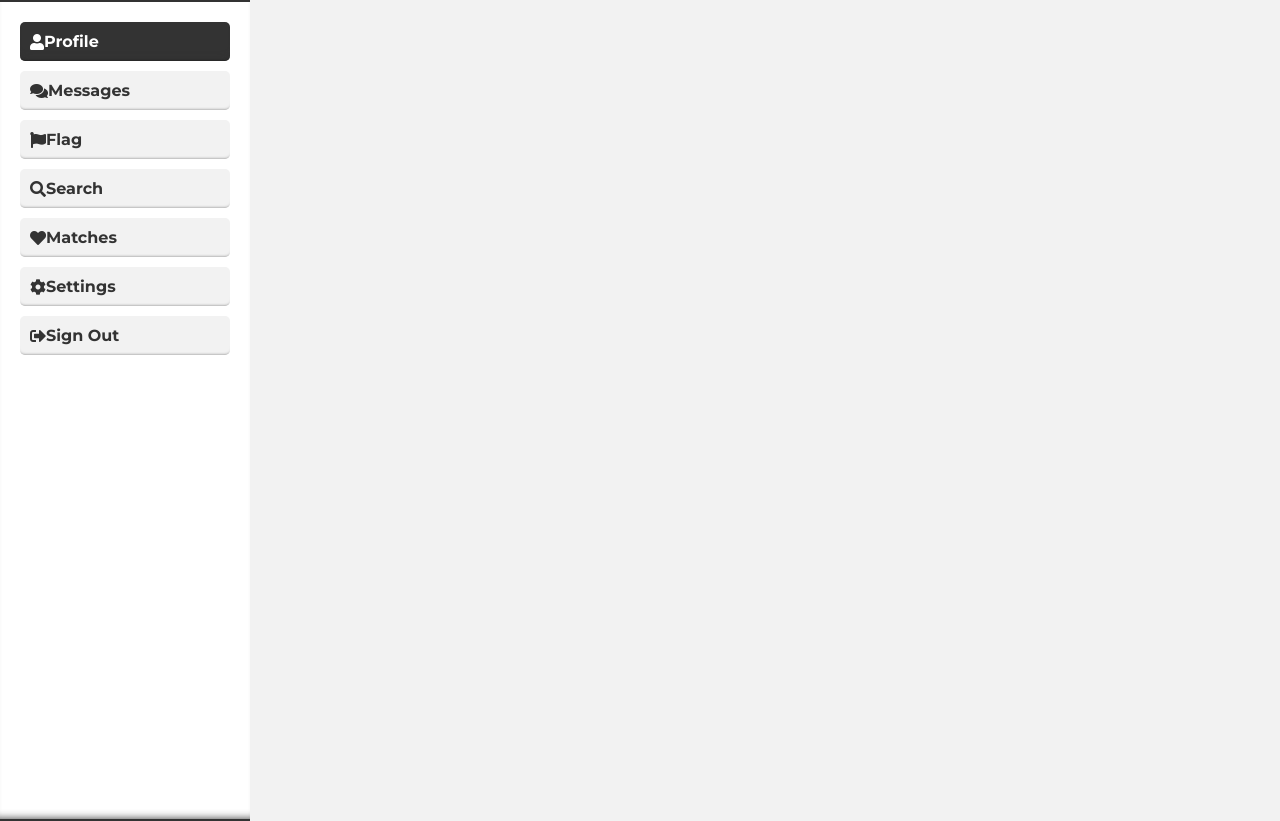
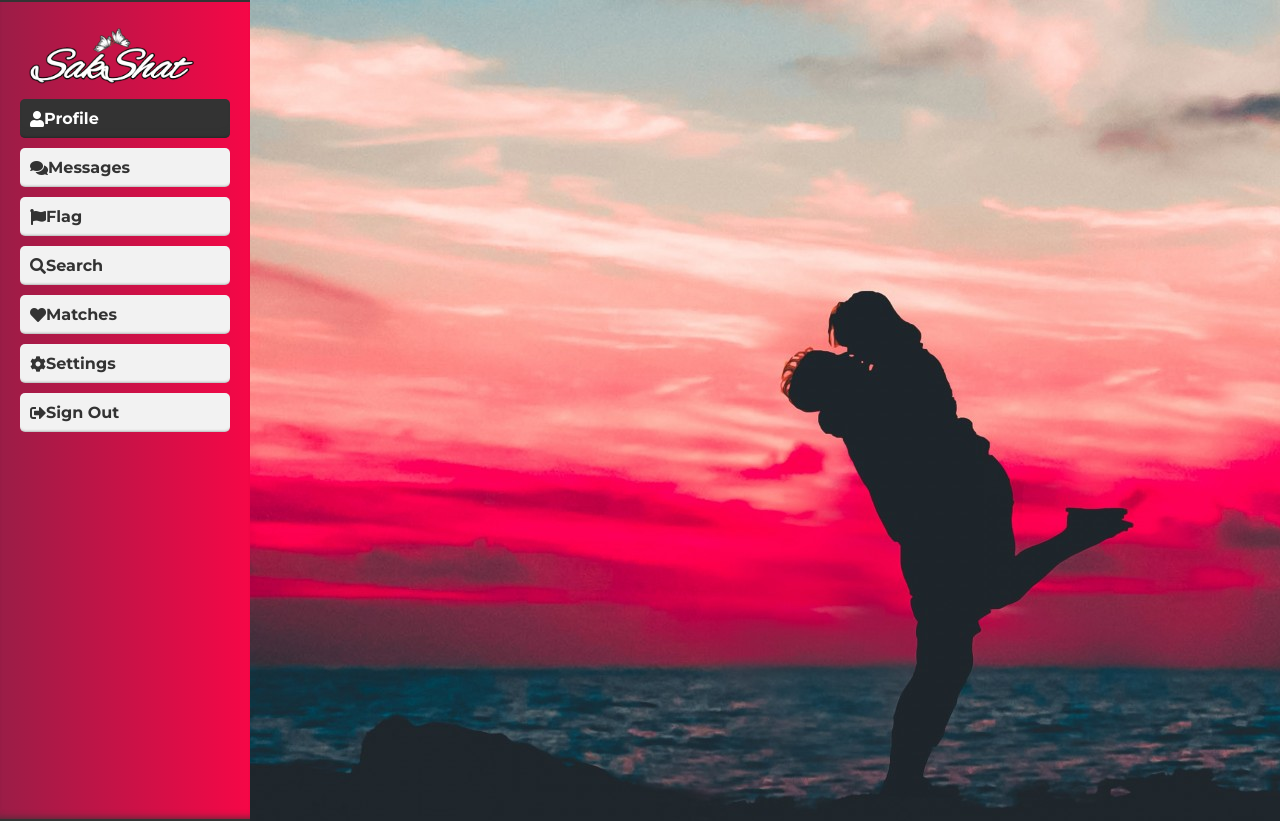
Before and after one commit to shubha987/SakShat2.0, a plain HTML site: page profile.html in a window 1280 px wide. Drawn offline with Linux system fonts and the light colour scheme.

Commit message:
additions

```diff
--- a/profile.html
+++ b/profile.html
@@ -11,7 +11,7 @@
     }
     body {
       font-family: 'Montserrat', sans-serif;
-      background-color: #f2f2f2;
+      background: url(images/pic2.jpg);
       margin: 0;
       padding: 0;
     }
@@ -24,7 +24,7 @@
     }
     .navbar {
       flex: 0 0 250px;
-      background-color: #ffffff;
+      background: linear-gradient(to right, #9b1d47, #f60747);
       padding: 20px;
       box-shadow: inset 0 -8px 8px -8px #333333;
       border-top: 2px solid #333333;
@@ -133,10 +133,17 @@
     .search-filters {
       display: none;
     }
+    .logo{
+    width:180px;
+    cursor: pointer;
+    position: relative;
+    padding-top: 0px;
+}
+
     .signout-popup {
       position: fixed;
       top: 50%;
-      left: 50%;
+      left: 55%;
       transform: translate(-50%, -50%);
       background-color: #ffffff;
       border-radius: 10px;
@@ -168,6 +175,7 @@
 <body>
   <div class="container">
     <nav class="navbar">
+      <img src="images/logo.png" class="logo">
       <ul>
         <li class="active">
           <a href="#Profile"><i class="fas fa-user"></i> Profile</a>
```
